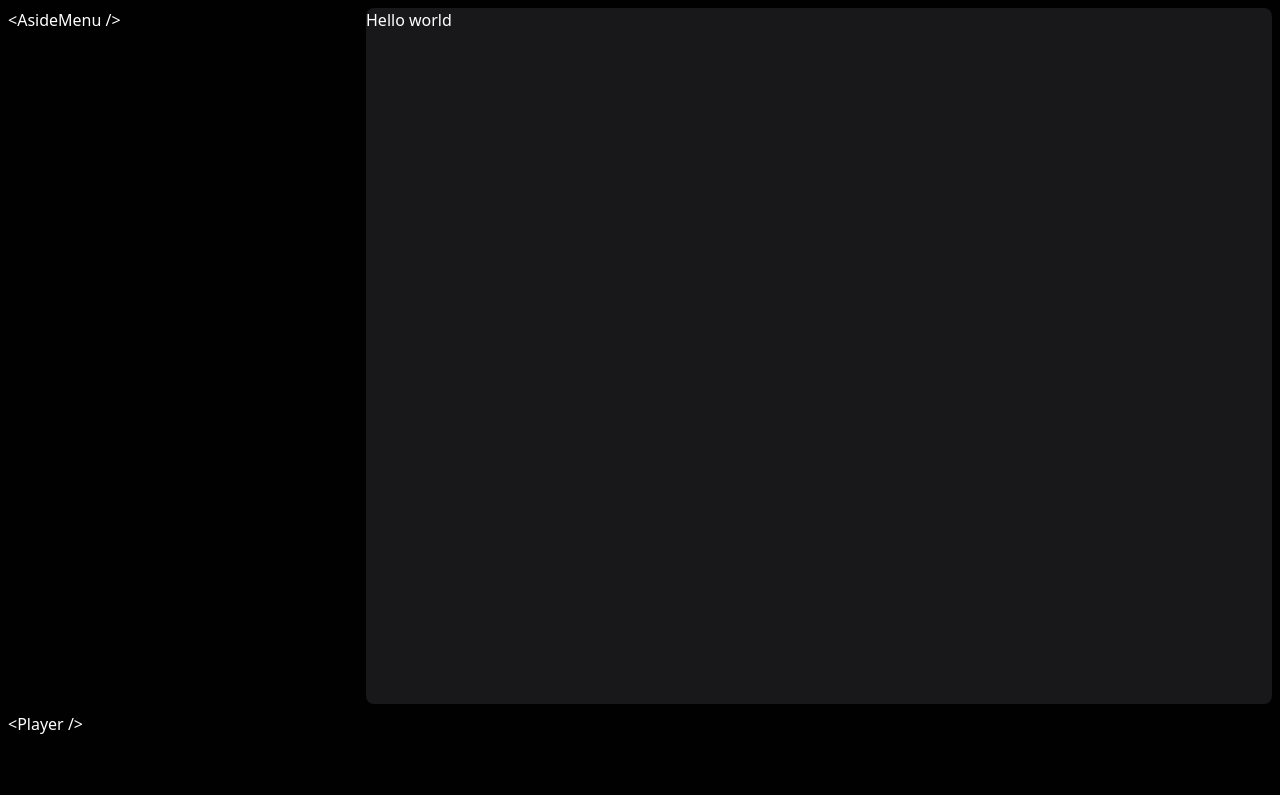
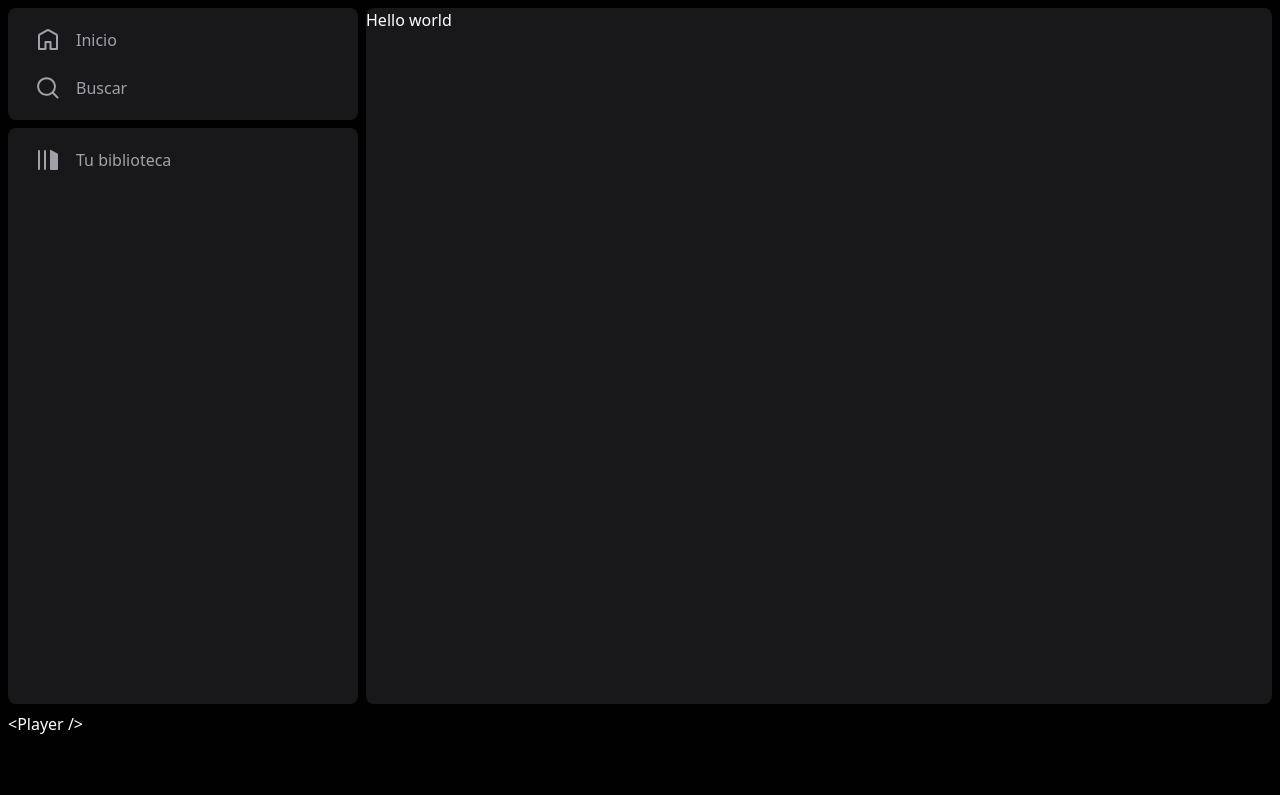
Before and after one commit to italodelap/spotify-astro-clone, an Astro site: page / in a window 1280 px wide. Built offline with nearby package versions, Linux system fonts and the light colour scheme; Astro itself is replaced by a stand-in of ours.

Commit message:
feat(*): ✨ create aside menu

```diff
--- /dev/null
+++ b/src/components/AsideMenu.astro
@@ -0,0 +1,32 @@
+---
+import LibraryIcon from "../icons/Library.astro";
+import HomeIcon from "../icons/Home.astro";
+import SearchIcon from "../icons/Search.astro";
+
+import SideMenuItem from "./AsideMenu/SideMenuItem.astro";
+---
+
+<nav class="flex flex-col flex-1 gap-2">
+  <div class="bg-zinc-900 rounded-lg p-2">
+    <ul>
+      <SideMenuItem href="/">
+        <HomeIcon />
+         Inicio
+      </SideMenuItem>
+
+      <SideMenuItem href="/#">
+        <SearchIcon />
+         Buscar
+      </SideMenuItem>
+    </ul>
+  </div>
+
+  <div class="bg-zinc-900 rounded-lg p-2 flex-1">
+    <ul>
+      <SideMenuItem href="/">
+        <LibraryIcon />
+         Tu biblioteca
+      </SideMenuItem>
+    </ul>
+  </div>
+</nav>
--- /dev/null
+++ b/src/components/AsideMenu/SideMenuItem.astro
@@ -0,0 +1,16 @@
+---
+interface Props {
+  href?: string;
+}
+
+const { href } = Astro.props;
+---
+
+<li>
+  <a
+    class="flex gap-4 text-zinc-400 hover:text-zinc-100 items-center py-3 px-5 font-medium transition duration-300"
+    href={href}
+  >
+    <slot />
+  </a>
+</li>
--- /dev/null
+++ b/src/icons/Home.astro
@@ -0,0 +1,12 @@
+<svg
+  role="img"
+  height="24"
+  width="24"
+  aria-hidden="true"
+  viewBox="0 0 24 24"
+  fill="currentColor"
+>
+  <path
+    d="M12.5 3.247a1 1 0 0 0-1 0L4 7.577V20h4.5v-6a1 1 0 0 1 1-1h5a1 1 0 0 1 1 1v6H20V7.577l-7.5-4.33zm-2-1.732a3 3 0 0 1 3 0l7.5 4.33a2 2 0 0 1 1 1.732V21a1 1 0 0 1-1 1h-6.5a1 1 0 0 1-1-1v-6h-3v6a1 1 0 0 1-1 1H3a1 1 0 0 1-1-1V7.577a2 2 0 0 1 1-1.732l7.5-4.33z"
+  ></path>
+</svg>
--- /dev/null
+++ b/src/icons/Library.astro
@@ -0,0 +1,5 @@
+<svg role="img" height="24" width="24" aria-hidden="true" viewBox="0 0 24 24" fill="currentColor">
+  <path
+    d="M3 22a1 1 0 0 1-1-1V3a1 1 0 0 1 2 0v18a1 1 0 0 1-1 1zM15.5 2.134A1 1 0 0 0 14 3v18a1 1 0 0 0 1 1h6a1 1 0 0 0 1-1V6.464a1 1 0 0 0-.5-.866l-6-3.464zM9 2a1 1 0 0 0-1 1v18a1 1 0 1 0 2 0V3a1 1 0 0 0-1-1z"
+  ></path>
+</svg>
--- /dev/null
+++ b/src/icons/Search.astro
@@ -0,0 +1,12 @@
+<svg
+  role="img"
+  height="24"
+  width="24"
+  aria-hidden="true"
+  viewBox="0 0 24 24"
+  fill="currentColor"
+>
+  <path
+    d="M10.533 1.279c-5.18 0-9.407 4.14-9.407 9.279s4.226 9.279 9.407 9.279c2.234 0 4.29-.77 5.907-2.058l4.353 4.353a1 1 0 1 0 1.414-1.414l-4.344-4.344a9.157 9.157 0 0 0 2.077-5.816c0-5.14-4.226-9.28-9.407-9.28zm-7.407 9.279c0-4.006 3.302-7.28 7.407-7.28s7.407 3.274 7.407 7.28-3.302 7.279-7.407 7.279-7.407-3.273-7.407-7.28z"
+  ></path>
+</svg>
--- a/src/layouts/Layout.astro
+++ b/src/layouts/Layout.astro
@@ -1,4 +1,6 @@
 ---
+import AsideMenu from "../components/AsideMenu.astro";
+
 interface Props {
 	title: string;
 }
@@ -18,7 +20,7 @@ const { title } = Astro.props;
 	</head>
 	<body class="relative h-screen p-2 gap-2">
 		<aside class="[grid-area:aside] flex-col flex overflow-y-auto">
-			&lt;AsideMenu /&gt;
+			<AsideMenu />
 		</aside>
 
 		<main
```
